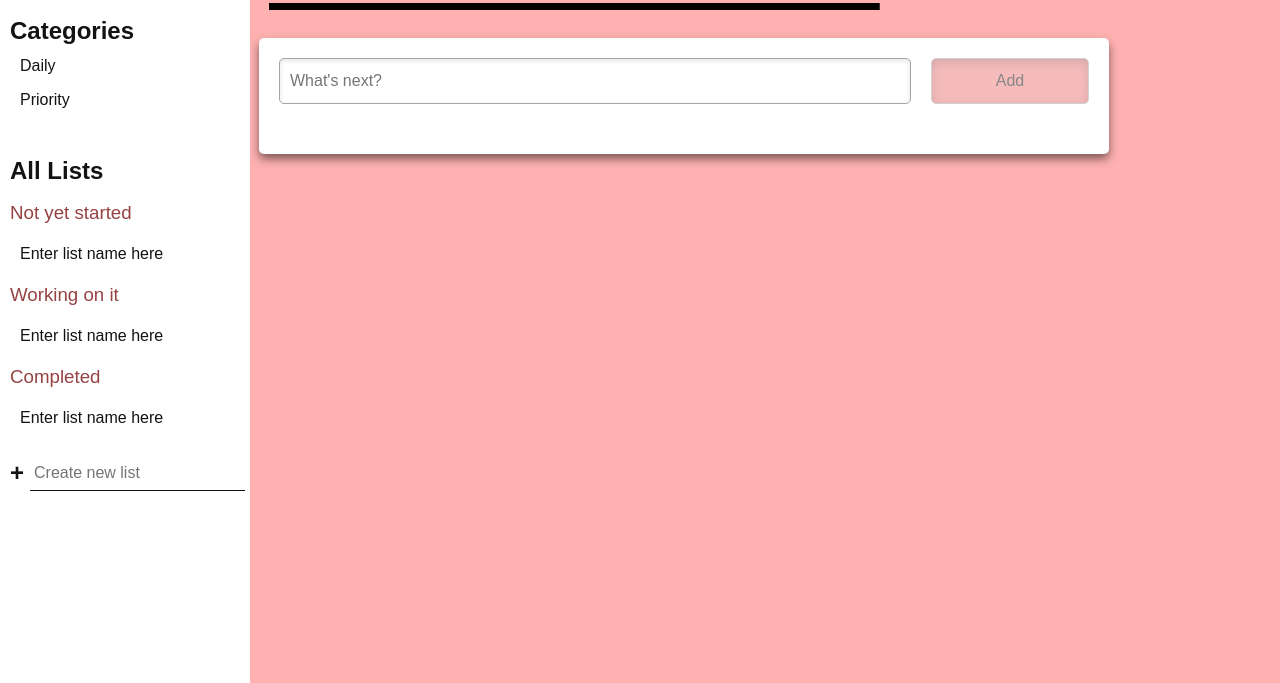
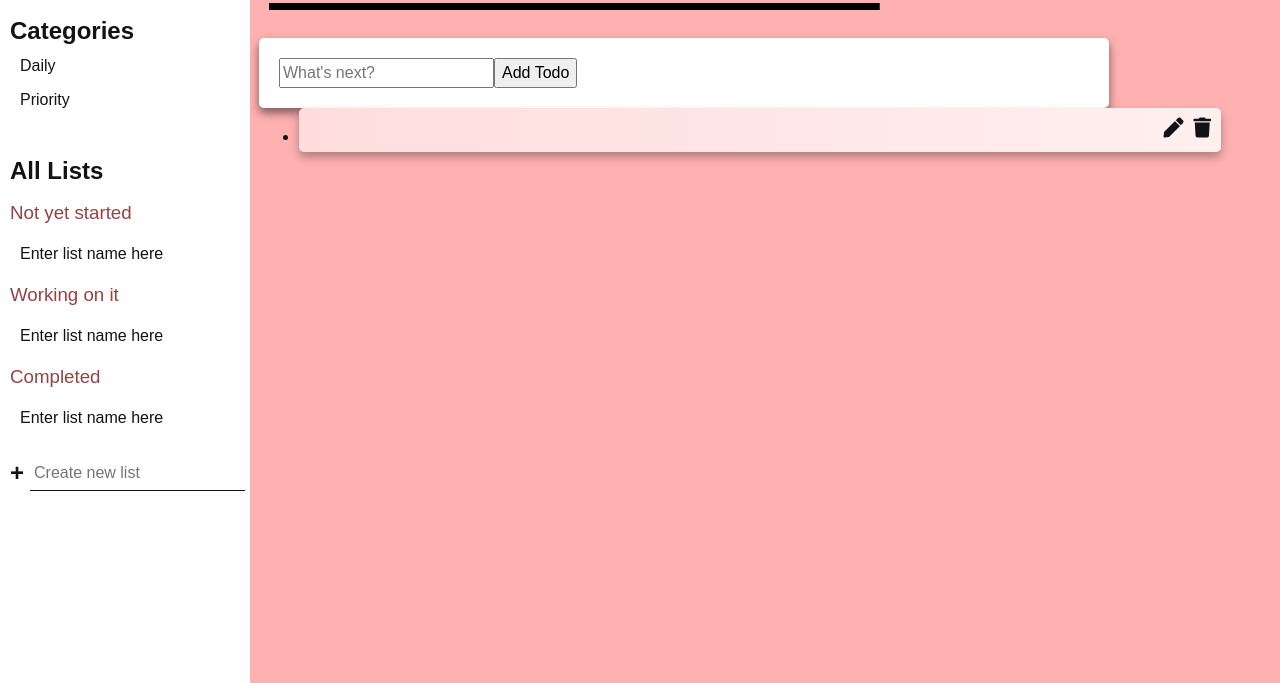
Before and after one commit to imd1005-web-development-winter-2023/assignment-03-marissecharette, a plain HTML site: page index.html in a window 1280 px wide. Shown: the part 117-800 px from the top of the page. Drawn offline with Linux system fonts and the light colour scheme; a web font is replaced by a local one.

Commit message:
Update index.html

```diff
--- a/index.html
+++ b/index.html
@@ -58,25 +58,32 @@
               class="new-list-input"
               placeholder="Create new list"
             />
-
           </form>
         </ul>
       </div>
 
       <main>
-      <!-- <h1 class="list-title" contenteditable="true">List Title</h1> -->
         <input type="text" id="firstInput" oninput="updateSecondInput()" class="list-title" placeholder="Enter list title here"/>
 
-      <div class="list">
-        <div class="list-head">
-          <input type="text" class="entered-todo" placeholder="What's next?">
-          <button class="add-todo" onclick="addButton()">Add</button>
-        </div>
+        <section class="full-list">
+        <form class="list">
+          <label for="todo-name"></label>
+          <input
+          type="text"
+          name="item"
+          class="text-todo"
+          id="todo-name"
+          placeholder="What's next?"
+          required
+          />
+          <input type="submit" class="add-button" value="Add Todo" />
+        </form>
 
-        <div class="tasks">
-          <!-- <div class="item">
+        <ul class="todo-items">
+          <li>
+            <div class="item">
               <div class="checkbox-item">
-            <label class="checkmark" for="checkbox">new item here</label>
+              <label class="checkmark" for="checkbox"></label>
               </div>
               <div class="item-button">
                 <div class="edit-icon">
@@ -86,9 +93,10 @@
                   <i class="fas fa-solid fa-trash"></i>
                 </div>
               </div>
-          </div> -->
             </div>
-      </div>
+          </li>
+        </ul>
+      </section>
       </main>
   </section>
 
```
Lines whose indentation alone changed are shown as unchanged.
